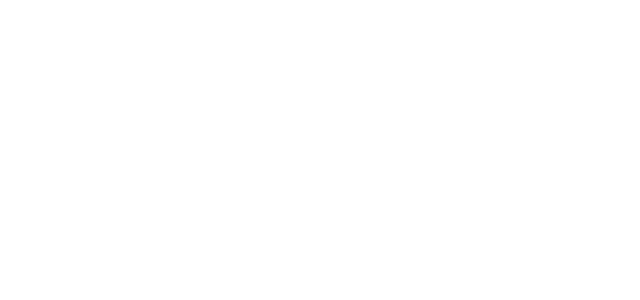
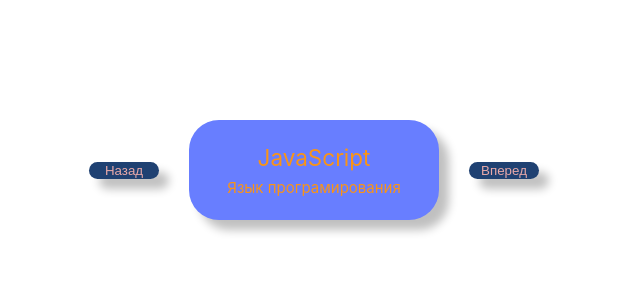
Before and after one commit to IssanovA90/vue_hw, a Vue app: page / in a window 1280 px wide. Before the commit this address had no page. Shown: the top 300 px of the page, without its empty margins (301-941 px from the left). Built offline with nearby package versions, Linux system fonts and the light colour scheme.

Commit message:
homeworkSlider

```diff
--- a/src/App.vue
+++ b/src/App.vue
@@ -1,18 +1,87 @@
+
 <script>
 export default {
-  data: () => {
+  data() {
     return {
-
+      countSlides: 0,
+      slides: [
+        {
+          title: "JavaScript",
+          text: "Язык програмирования",
+          blockColor: "#687EFF",
+          titleColor: "#F99417",
+        },
+        {
+          title: "React",
+          text: "JavaScript-библиотека",
+          blockColor: "#FFDFDF",
+          titleColor: "#F99417",
+        },
+        {
+          title: "Vue",
+          text: "JavaScript-фреймворк",
+          blockColor: "#D6C7AE",
+          titleColor: "#F99417",
+        },
+      ],
     };
   },
-  computed: {},
-  methods: {},
+  methods: {
+    next() {
+      if (this.countSlides < this.slides.length - 1) {
+        this.countSlides++;
+      }
+    },
+    back() {
+      if (this.countSlides > 0) {
+        this.countSlides--;
+      }
+    },
+  },
 };
 </script>
-
 <template>
-
+  <div class="slides">
+    <button @click="back">Назад</button>
+    <div :style="{ backgroundColor: slides[countSlides].blockColor }" class="slide">
+      <h2 :style="{ color: slides[countSlides].titleColor }">
+        {{ slides[countSlides].title }}
+      </h2>
+      <p>{{ slides[countSlides].text }}</p>
+    </div>
+    <button @click="next">Вперед</button>
+  </div>
 </template>
 
-<style scoped>
+<style>
+.slides {
+  width: 500px;
+  margin: 0 auto;
+  margin-top: 100px;
+  gap: 30px;
+  display: flex;
+  align-items: center;
+
+}
+.slide {
+  width: 250px;
+  margin: 20px 0;
+  padding: 20px;
+  color: #F99417;
+  border-radius: 30px;
+  display: flex;
+  justify-content: center;
+  flex-direction: column;
+  text-align: center;
+  box-shadow: silver 10px 10px 10px ;
+}
+button{
+  width: 70px;
+  border: none;
+  background-color: #1F4172;
+  border-radius: 10px;
+  color: #E8A9A9;
+  box-shadow: silver 10px 10px 10px ;
+
+}
 </style>
```
